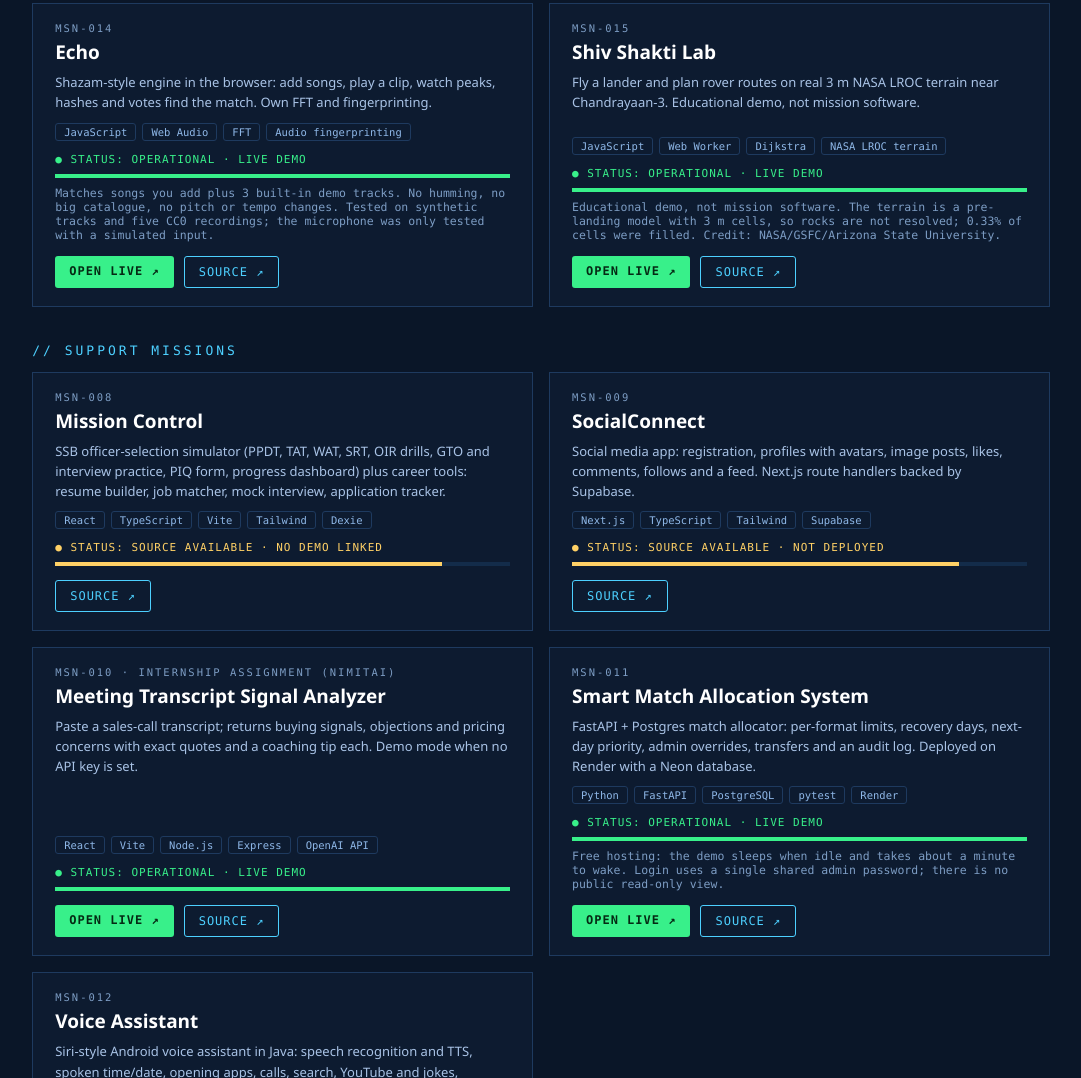
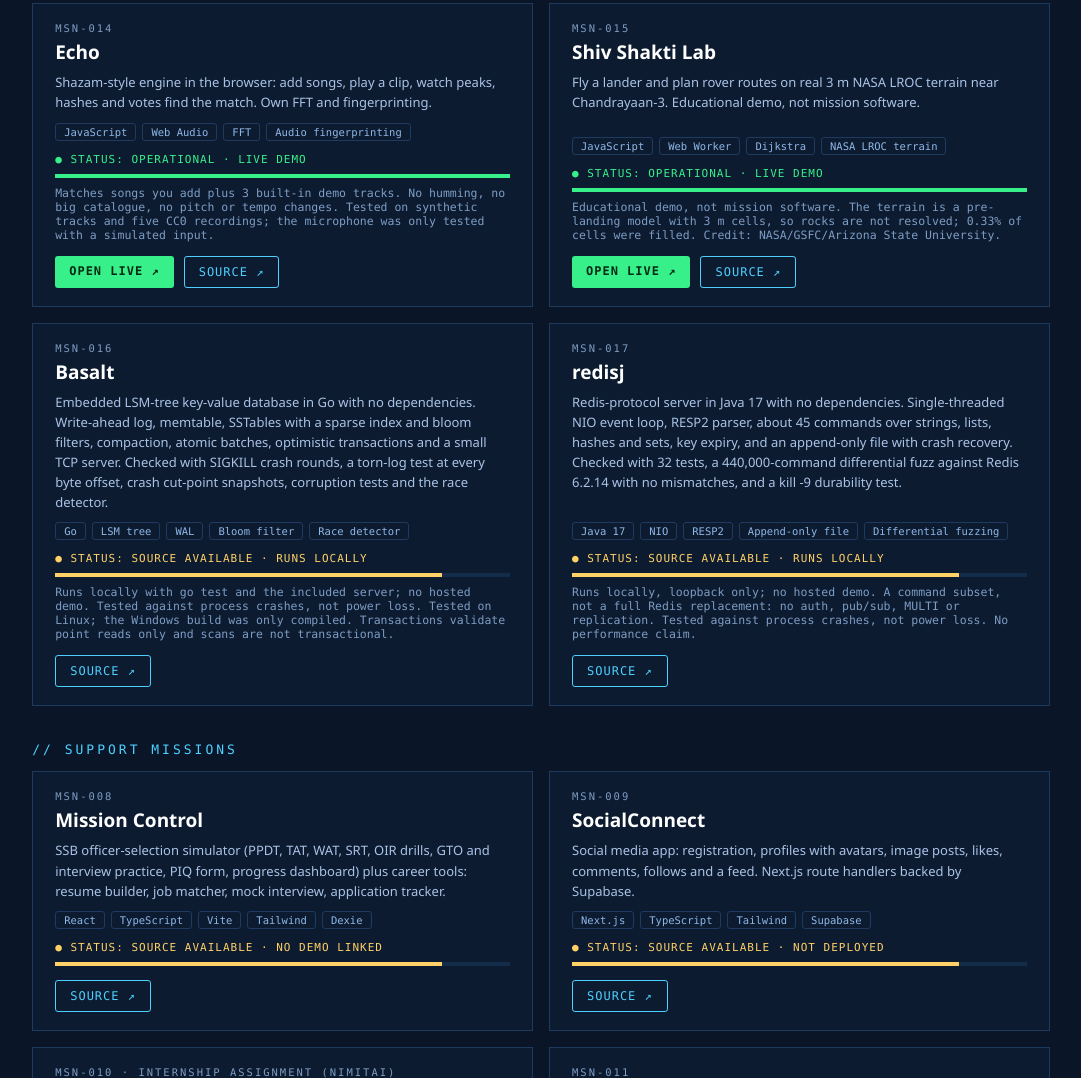
Before and after one commit to Abhisheksinghh23/portfolio-mission-control, a plain HTML site: page index.html in a window 1280 px wide. Shown: the part 1722-2800 px from the top of the page, without its empty margins (99-1180 px from the left). Drawn offline with Linux system fonts and the light colour scheme.

Commit message:
Add Basalt and redisj projects

```diff
--- a/index.html
+++ b/index.html
@@ -4,7 +4,7 @@
 <meta charset="utf-8">
 <meta name="viewport" content="width=device-width, initial-scale=1">
 <title>Abhishek Kumar | Mission Control</title>
-<meta name="description" content="Abhishek Kumar, software developer in Bangalore. 25 projects tracked as missions: live demos and source across full-stack, AI and browser apps.">
+<meta name="description" content="Abhishek Kumar, software developer in Bangalore. 27 projects tracked as missions: live demos and source across full-stack, AI and browser apps.">
 <style>
 *{margin:0;padding:0;box-sizing:border-box;font-family:'Segoe UI',system-ui,Arial,sans-serif}
 html{scroll-behavior:smooth}
@@ -83,7 +83,7 @@ footer{padding:26px 4vw 40px;color:#5b7a9d;font-size:12px;text-align:center;font
 </header>
 
 <div class="telemetry" id="top">
-  <div class="t"><div class="v">25</div><div class="l">Missions Logged</div></div>
+  <div class="t"><div class="v">27</div><div class="l">Missions Logged</div></div>
   <div class="t"><div class="v">12</div><div class="l">Full-Stack &amp; AI Builds</div></div>
   <div class="t"><div class="v">02</div><div class="l">Internship Tours</div></div>
   <div class="t"><div class="v">01</div><div class="l">SSB Recommendation</div></div>
@@ -177,6 +177,14 @@ const P=[
   desc:'Fly a lander and plan rover routes on real 3 m NASA LROC terrain near Chandrayaan-3. Educational demo, not mission software.',
   chips:["JavaScript", "Web Worker", "Dijkstra", "NASA LROC terrain"],live:'https://abhisheksinghh23.github.io/shiv-shakti-lab/',code:'https://github.com/Abhisheksinghh23/shiv-shakti-lab',
   note:'Educational demo, not mission software. The terrain is a pre-landing model with 3 m cells, so rocks are not resolved; 0.33% of cells were filled. Credit: NASA/GSFC/Arizona State University.'},
+ {name:'Basalt',id:'MSN-016',stat:'cd',statText:'● STATUS: SOURCE AVAILABLE · RUNS LOCALLY',fill:85,fillColor:'#ffd166',
+  desc:'Embedded LSM-tree key-value database in Go with no dependencies. Write-ahead log, memtable, SSTables with a sparse index and bloom filters, compaction, atomic batches, optimistic transactions and a small TCP server. Checked with SIGKILL crash rounds, a torn-log test at every byte offset, crash cut-point snapshots, corruption tests and the race detector.',
+  chips:['Go', 'LSM tree', 'WAL', 'Bloom filter', 'Race detector'],live:null,code:'https://github.com/Abhisheksinghh23/basalt',
+  note:'Runs locally with go test and the included server; no hosted demo. Tested against process crashes, not power loss. Tested on Linux; the Windows build was only compiled. Transactions validate point reads only and scans are not transactional.'},
+ {name:'redisj',id:'MSN-017',stat:'cd',statText:'● STATUS: SOURCE AVAILABLE · RUNS LOCALLY',fill:85,fillColor:'#ffd166',
+  desc:'Redis-protocol server in Java 17 with no dependencies. Single-threaded NIO event loop, RESP2 parser, about 45 commands over strings, lists, hashes and sets, key expiry, and an append-only file with crash recovery. Checked with 32 tests, a 440,000-command differential fuzz against Redis 6.2.14 with no mismatches, and a kill -9 durability test.',
+  chips:['Java 17', 'NIO', 'RESP2', 'Append-only file', 'Differential fuzzing'],live:null,code:'https://github.com/Abhisheksinghh23/redisj',
+  note:'Runs locally, loopback only; no hosted demo. A command subset, not a full Redis replacement: no auth, pub/sub, MULTI or replication. Tested against process crashes, not power loss. No performance claim.'},
 ];
 const MORE=[
  {name:'Mission Control',id:'MSN-008',stat:'cd',statText:'● STATUS: SOURCE AVAILABLE · NO DEMO LINKED',fill:85,fillColor:'#ffd166',
```
